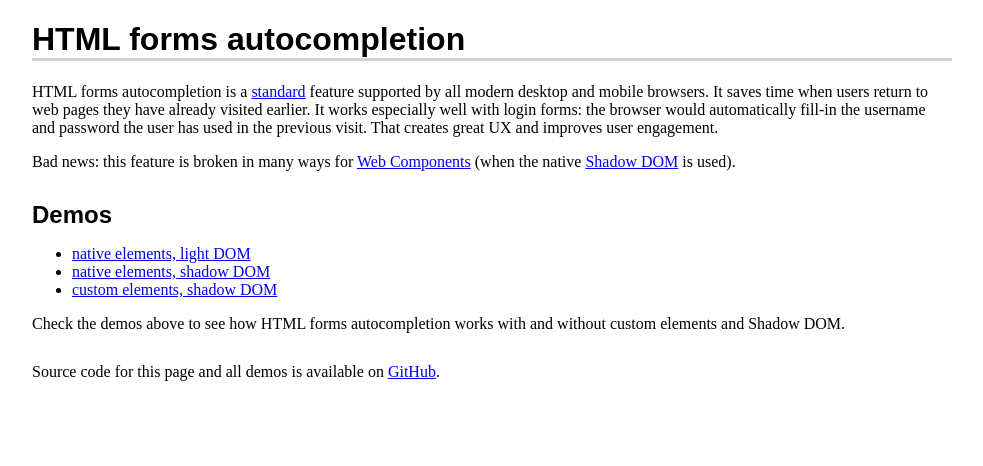
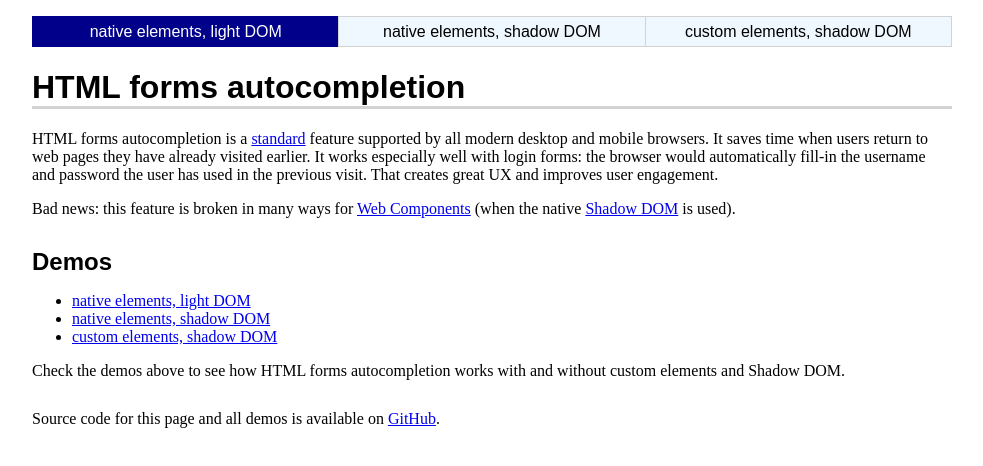
Before and after one commit to vlukashov/polymer-forms, a website: page index.html in a window 1280 px wide. Shown: the whole page, without its empty margins (148-1131 px from the left). Drawn offline with Linux system fonts and the light colour scheme.

Commit message:
add navigation manu (styling)

```diff
--- a/index.html
+++ b/index.html
@@ -13,6 +13,15 @@
     <link rel="manifest" href="manifest.json">
   </head>
   <body>
+    <header>
+      <nav>
+        <ul class="nav-list">
+          <li class="active"><a href="#native-in-light">native elements, light DOM</a></li>
+          <li><a href="#native-in-shadow">native elements, shadow DOM</a></li>
+          <li><a href="#custom-in-shadow">custom elements, shadow DOM</a></li>
+        </ul>
+      </nav>
+    </header>
     <main>
       <h1>HTML forms autocompletion</h1>
 
--- a/src/styles.css
+++ b/src/styles.css
@@ -41,6 +41,46 @@ body {
   padding-right: 20px;
 }
 
+.nav-list {
+  list-style: none;
+  padding: 0;
+  display: flex;
+  align-items: stretch;
+}
+
+.nav-list > li {
+  display: block;
+  flex: 1 0 0;
+  border: 1px solid lightgrey;
+  background: aliceblue;
+  padding: 0 2px;
+}
+
+.nav-list > li:not(:first-child) {
+  margin-left: -1px;
+}
+
+.nav-list > li > a {
+  display: flex;
+  flex-direction: column;
+  justify-content: center;
+  height: 100%;
+
+  text-align: center;
+  padding: 5px 8px;
+
+  line-height: 1.2em;
+  color: currentColor;
+  text-decoration: none;
+  font-family: sans-serif;
+}
+
+.nav-list > li.active {
+  color: white;
+  background: darkblue;
+  border-color: darkblue;
+}
+
 h1 {
   width: 100%;
   border-bottom: 3px solid lightgrey;
```
